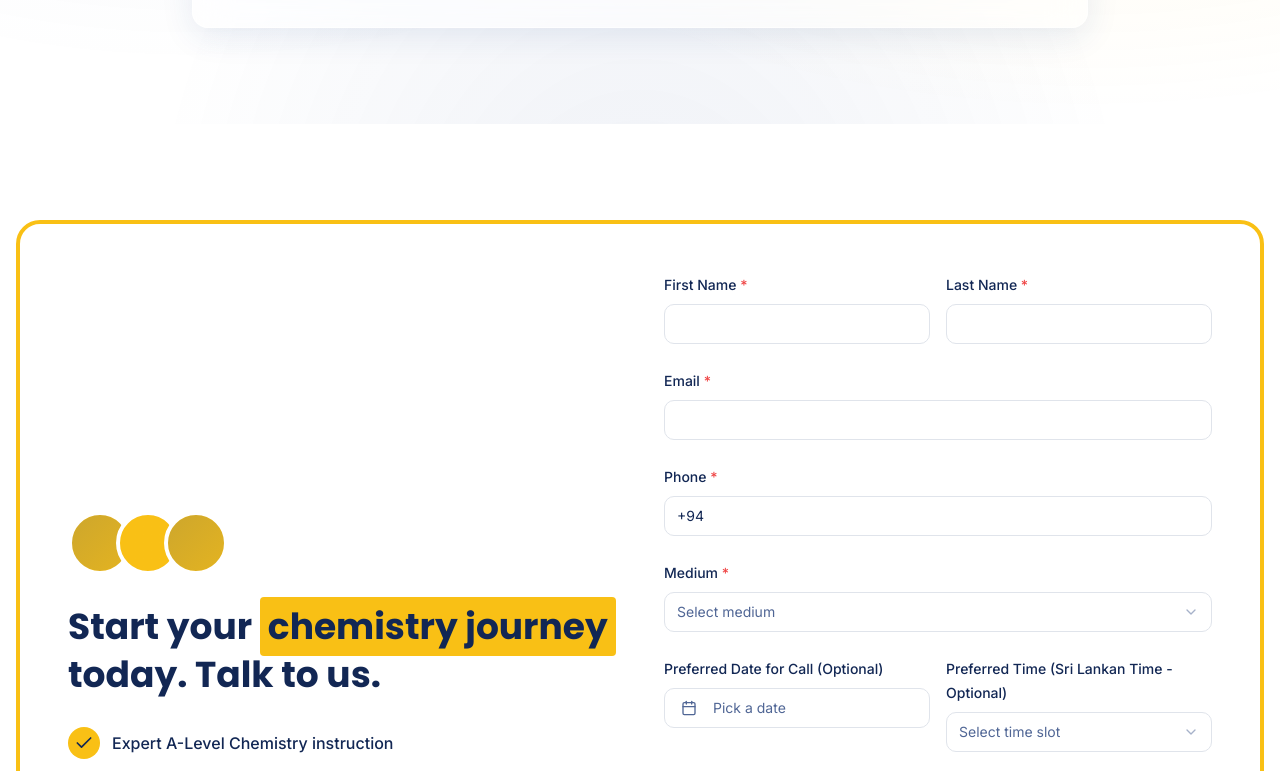
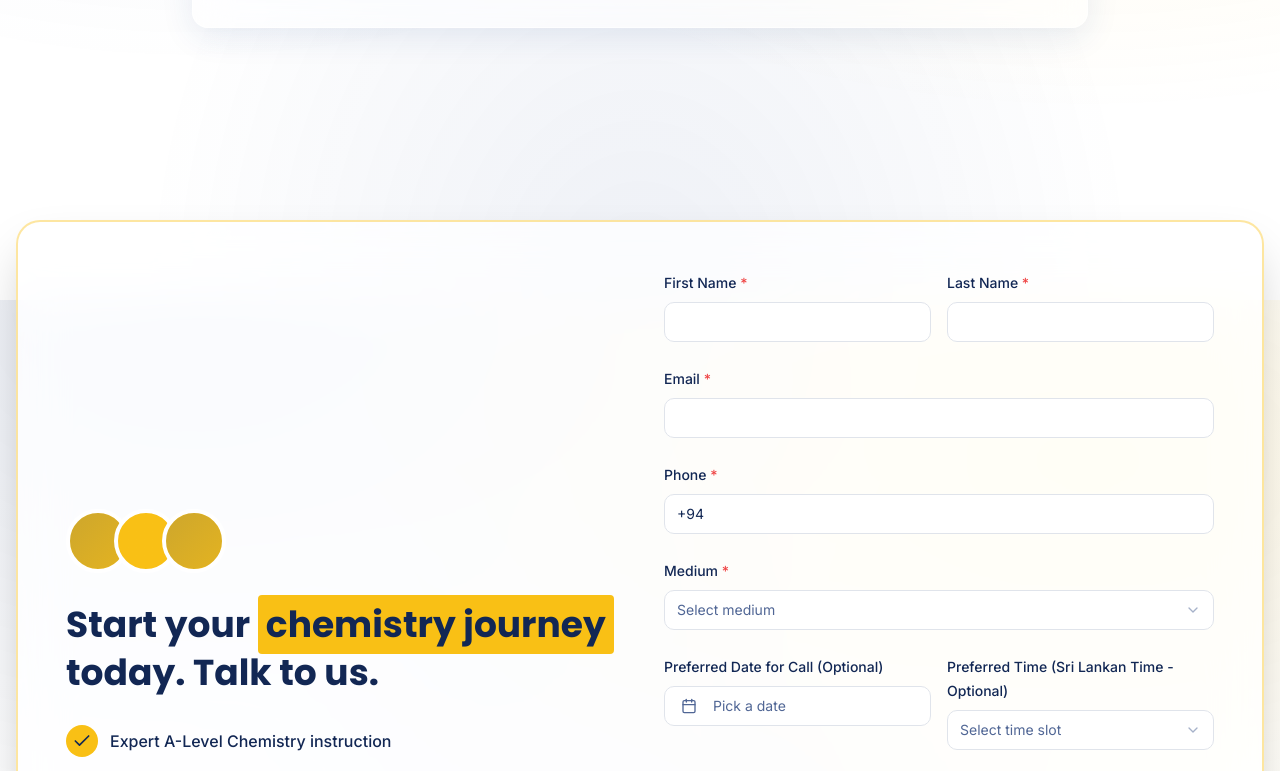
Before and after one commit to thinkchemlk-sys/chem-spark-lanka, a React (Vite) app: page / in a window 1280 px wide. Shown: the part 8500-9271 px from the top of the page. Built offline with nearby package versions, Linux system fonts and the light colour scheme; the HTML template or start-up script is replaced by a standard one.

Commit message:
Changes
Co-authored-by: thinkchemlk-sys <241397455+thinkchemlk-sys@users.noreply.github.com>

```diff
--- a/src/components/Contact.tsx
+++ b/src/components/Contact.tsx
@@ -119,10 +119,11 @@ const Contact = () => {
   };
 
   return (
-    <section id="contact" className="py-24 bg-background">
+    <section id="contact" className="py-24">
       <div className="container mx-auto px-4">
         <div className="max-w-7xl mx-auto">
-          <div className="border-4 border-accent rounded-3xl p-8 md:p-12 bg-card">
+          <div className="glass-strong border-2 border-accent/40 rounded-3xl p-8 md:p-12 shadow-2xl">
+
             <div className="grid lg:grid-cols-2 gap-12 items-center">
               {/* Left side - Content */}
               <div className="space-y-8">
```
